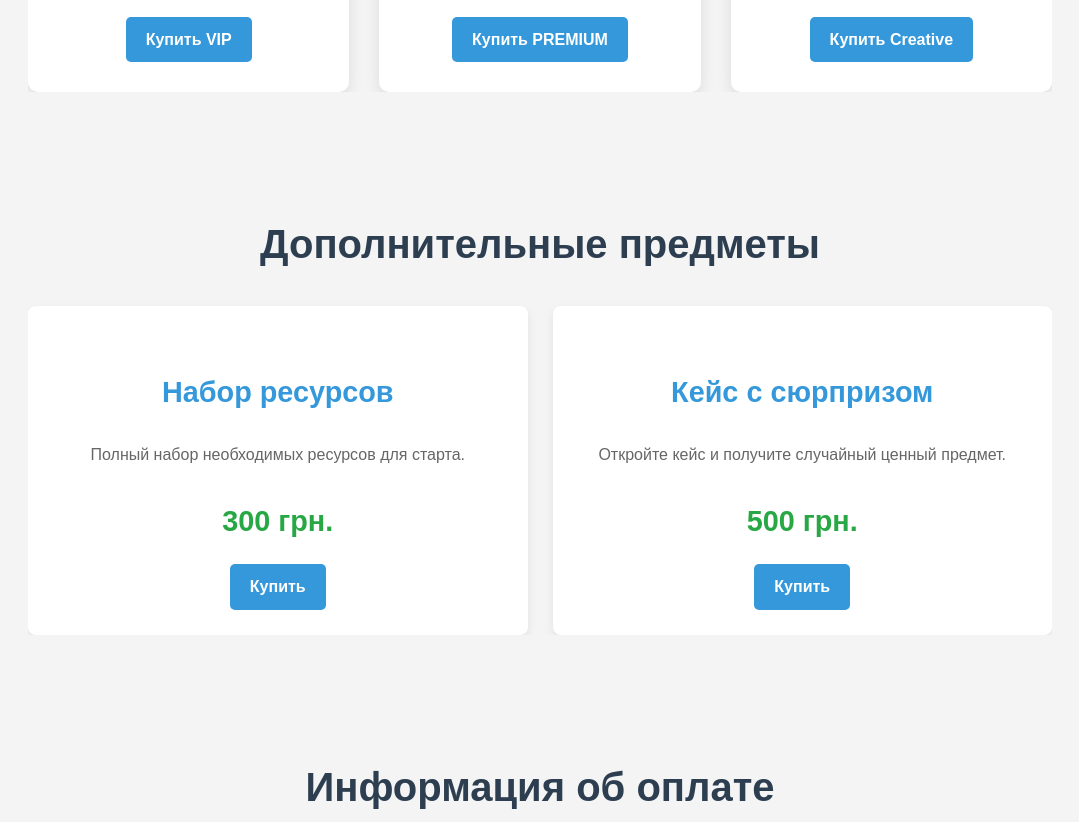
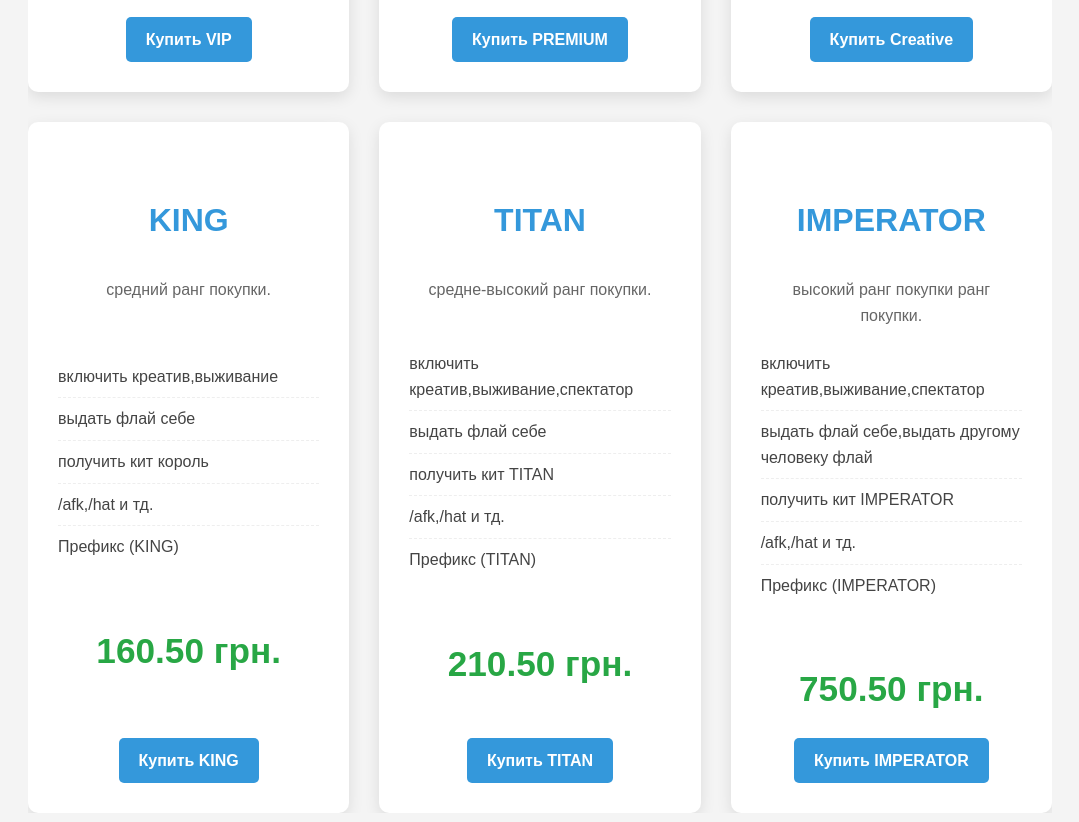
Before and after one commit to PRENTOS222/Maingrief.com, a plain HTML site: page donate.html in a window 1280 px wide. Shown: the part 1256-2078 px from the top of the page, without its empty margins (100-1179 px from the left). Drawn offline with Linux system fonts and the light colour scheme; files that its build step writes are made by us from their sources.

Commit message:
Update donate.html

```diff
--- a/donate.html
+++ b/donate.html
@@ -51,7 +51,7 @@
 
                     <div class="rank-item">
                         <h4>PREMIUM</h4>
-                        <p>Продвинутый ранг с которым вы получаете возможности.</p>
+                        <p> ранг с которым вы получаете возможности.</p>
                         <ul>
                             <li>включить креатив,флай и выживание</li>
                             <li>получить кит премиум</li>
@@ -65,19 +65,56 @@
 
                     <div class="rank-item">
                         <h4>Creative</h4>
-                        <p>Максимальный ранг для самых преданных игроков.</p>
+                        <p>Низкий ранг для новых игроков.</p>
                         <ul>
                             <li>включить креатив,выживание</li>
                             <li>выдать флай себе </li>
                             <li>получить кит креатив</li>
-                            <li>/afk,/hat и тд?.</li>
+                            <li>/afk,/hat и тд.</li>
                             <li>Префикс (CREATIVE)</li>
                         </ul>
                         <p class="price">108.50 грн.</p>
                         <a href="https://maingrief777.trademc.org/" class="btn">Купить Creative</a>
                     </div>
-                </div>
-            </div>
+                       <div class="rank-item">
+                        <h4>KING</h4>
+                        <p>средний ранг  покупки.</p>
+                        <ul>
+                            <li>включить креатив,выживание</li>
+                            <li>выдать флай себе </li>
+                            <li>получить кит король</li>
+                            <li>/afk,/hat и тд.</li>
+                            <li>Префикс (KING)</li>
+                        </ul>
+                        <p class="price">160.50 грн.</p>
+                        <a href="https://maingrief777.trademc.org/" class="btn">Купить KING </a>
+                      </div>
+                         <div class="rank-item">
+                        <h4>TITAN</h4>
+                        <p>средне-высокий ранг  покупки.</p>
+                        <ul>
+                            <li>включить креатив,выживание,спектатор</li>
+                            <li>выдать флай себе </li>
+                            <li>получить кит TITAN</li>
+                            <li>/afk,/hat и тд.</li>
+                            <li>Префикс (TITAN)</li>
+                        </ul>
+                        <p class="price">210.50 грн.</p>
+                        <a href="https://maingrief777.trademc.org/" class="btn">Купить TITAN </a>
+                        </div>
+                           <div class="rank-item">
+                        <h4>IMPERATOR</h4>
+                        <p>высокий ранг покупки ранг покупки.</p>
+                        <ul>
+                            <li>включить креатив,выживание,спектатор</li>
+                            <li>выдать флай себе,выдать другому человеку флай </li>
+                            <li>получить кит IMPERATOR</li>
+                            <li>/afk,/hat и тд.</li>
+                            <li>Префикс (IMPERATOR)</li>
+                        </ul>
+                        <p class="price">750.50 грн.</p>
+                        <a href="https://maingrief777.trademc.org/" class="btn">Купить IMPERATOR </a>
+                 </div>
         </section>
 
         <section id="other-items">
```
